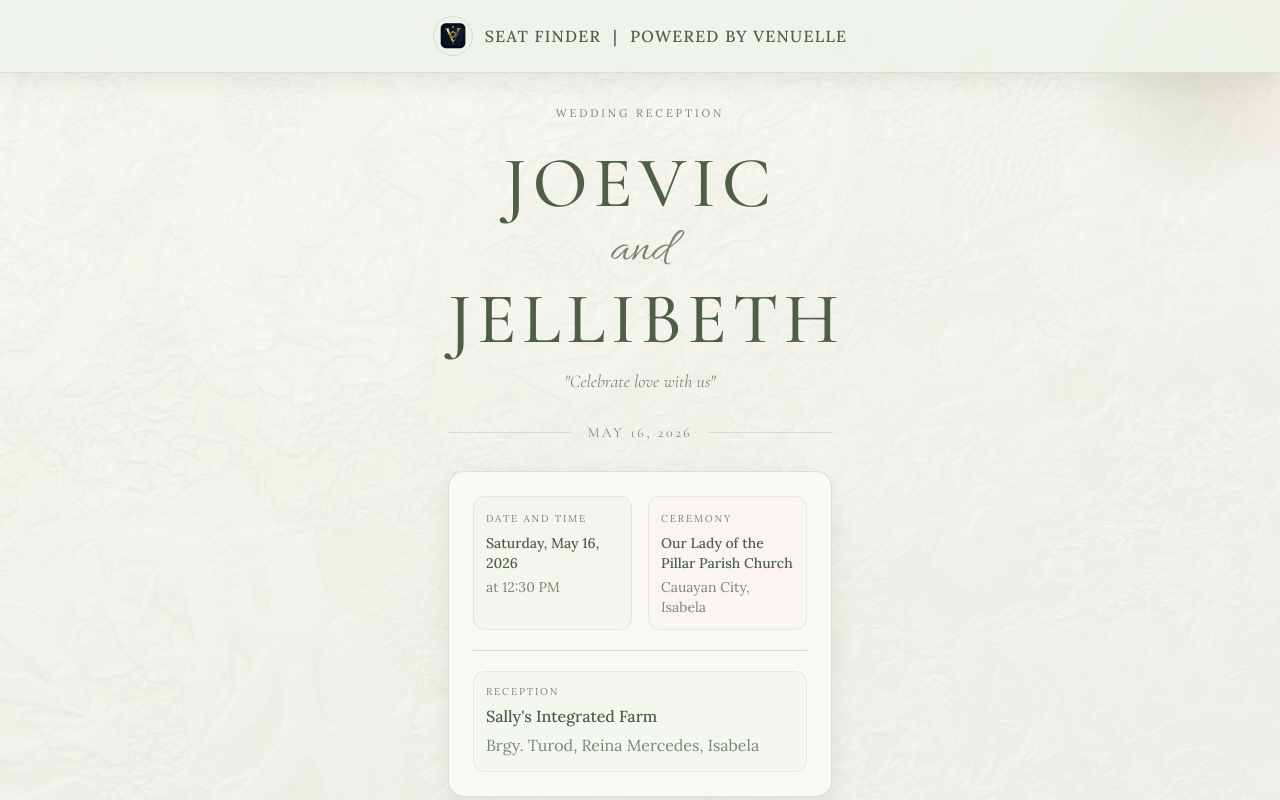
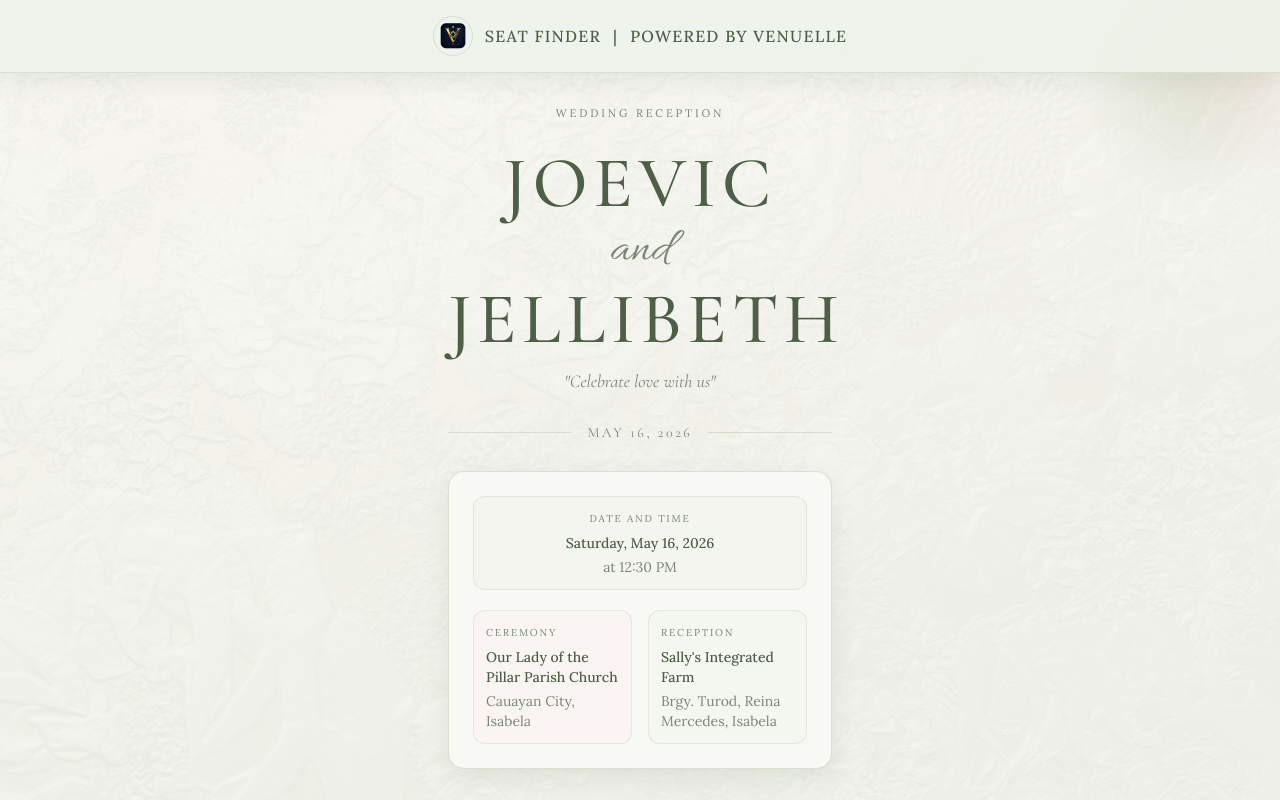
Before and after one commit to rovicdenielmejia/Joevic-Jellibeth, a React (Vite) app: page / in a window 1280 px wide. Shown: the top 800 px of the page. Built offline with nearby package versions, Linux system fonts and the light colour scheme.

Commit message:
Update Hero.jsx

```diff
--- a/src/components/Hero.jsx
+++ b/src/components/Hero.jsx
@@ -28,25 +28,23 @@ const Hero = () => {
         </div>
 
         <div className="bg-cream-50 rounded-2xl p-6 border border-border/90 space-y-5 shadow-soft text-left">
-          <div className="grid grid-cols-1 sm:grid-cols-2 gap-4 text-sm">
-            <div className="space-y-1 bg-mint-100/55 rounded-xl p-3 border border-border/60">
+          <div className="space-y-1 bg-mint-100/55 rounded-xl p-3 border border-border/60 text-sm text-center">
             <p className="text-secondary text-[10px] uppercase tracking-[0.18em]">Date and Time</p>
             <p className="text-primary font-medium">Saturday, May 16, 2026</p>
             <p className="text-secondary">at 12:30 PM</p>
           </div>
+
+          <div className="grid grid-cols-1 sm:grid-cols-2 gap-4 text-sm">
             <div className="space-y-1 bg-rose-50/70 rounded-xl p-3 border border-border/60">
               <p className="text-secondary text-[10px] uppercase tracking-[0.18em]">Ceremony</p>
               <p className="text-primary font-medium">Our Lady of the Pillar Parish Church</p>
               <p className="text-secondary">Cauayan City, Isabela</p>
             </div>
-          </div>
-
-          <div className="h-px bg-border"></div>
-
             <div className="space-y-1 bg-mint-100/40 rounded-xl p-3 border border-border/60">
               <p className="text-secondary text-[10px] uppercase tracking-[0.18em]">Reception</p>
               <p className="text-primary font-medium">Sally&apos;s Integrated Farm</p>
               <p className="text-secondary">Brgy. Turod, Reina Mercedes, Isabela</p>
+            </div>
           </div>
         </div>
 
```
Lines whose indentation alone changed are shown as unchanged.
